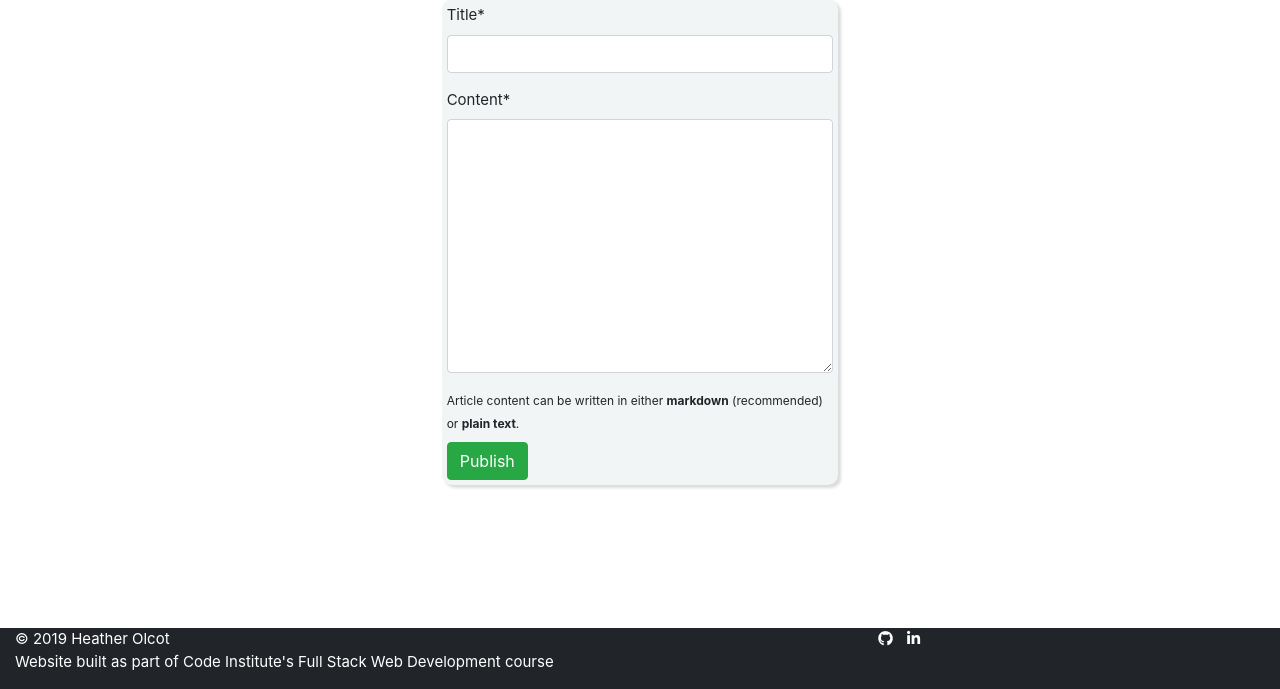
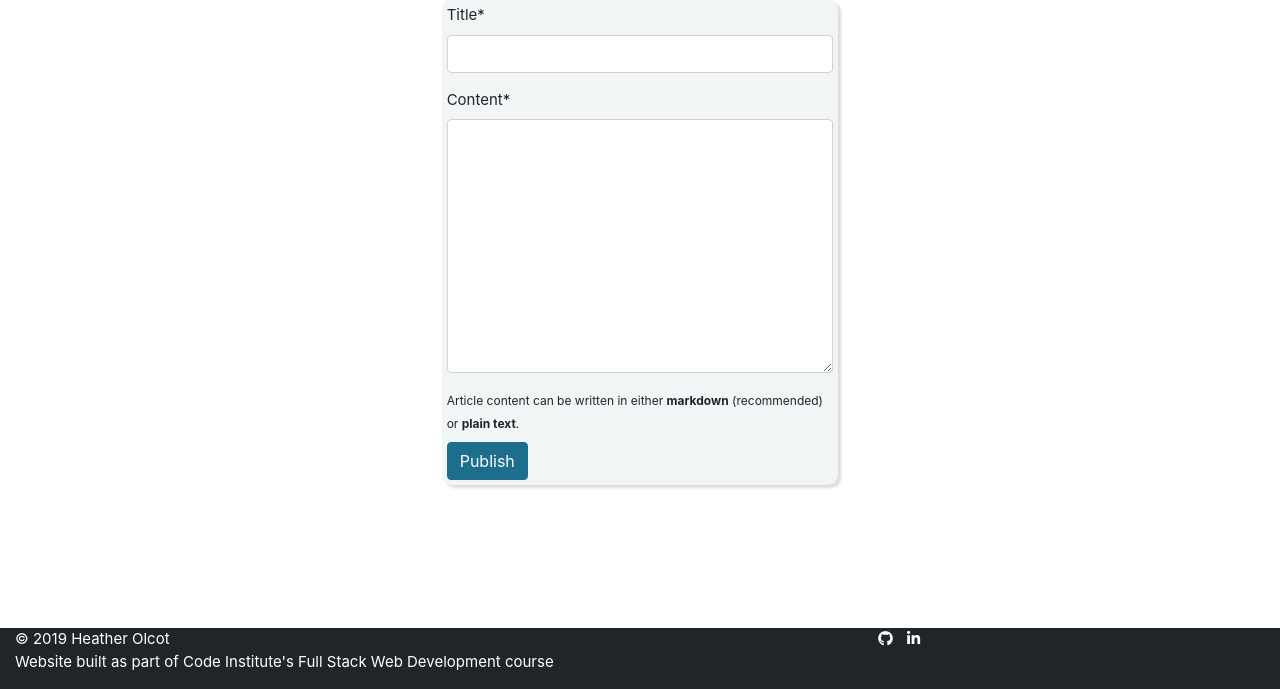
Before and after one commit to hfolcot/issue-tracker, a Django app: page /blog/add in a window 1280 px wide. Shown: the part 111-800 px from the top of the page. Run offline with Django 3.2, Linux system fonts and the light colour scheme; the visitor is signed in with stand-in values (Sample User, id 1); some libraries are stand-ins or nearby versions.

Commit message:
change to button class

```diff
--- a/news/templates/new_article.html
+++ b/news/templates/new_article.html
@@ -12,7 +12,7 @@
 				{% csrf_token %}
 				{{ form|crispy }}
 				<small>Article content can be written in either <a href="https://github.com/adam-p/markdown-here/wiki/Markdown-Cheatsheet"><strong>markdown</strong></a> (recommended) or <strong>plain text</strong>.</small><br>
-				<button type="submit" class="btn btn-success mt-2">Publish</button>
+				<button type="submit" class="btn btn-primary mt-2">Publish</button>
 			</form>
 		</div>
 	</div>
```
